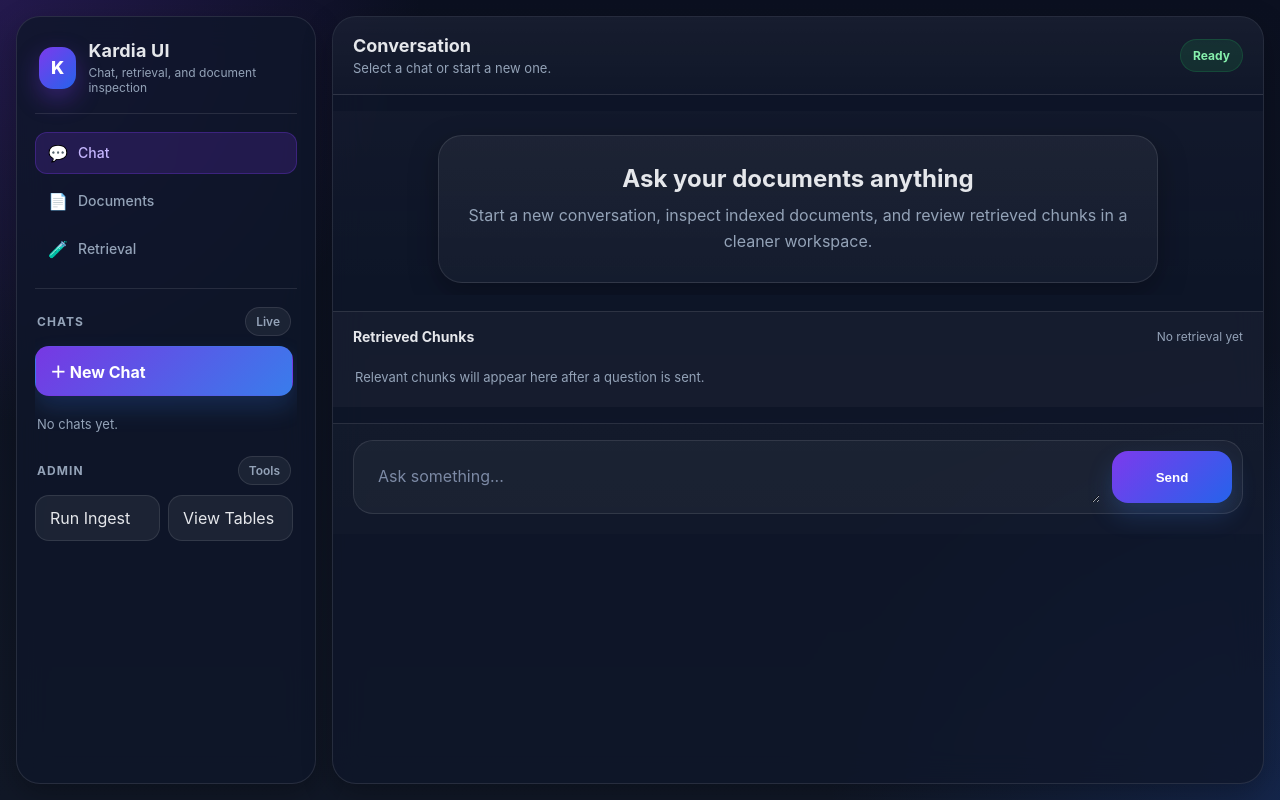
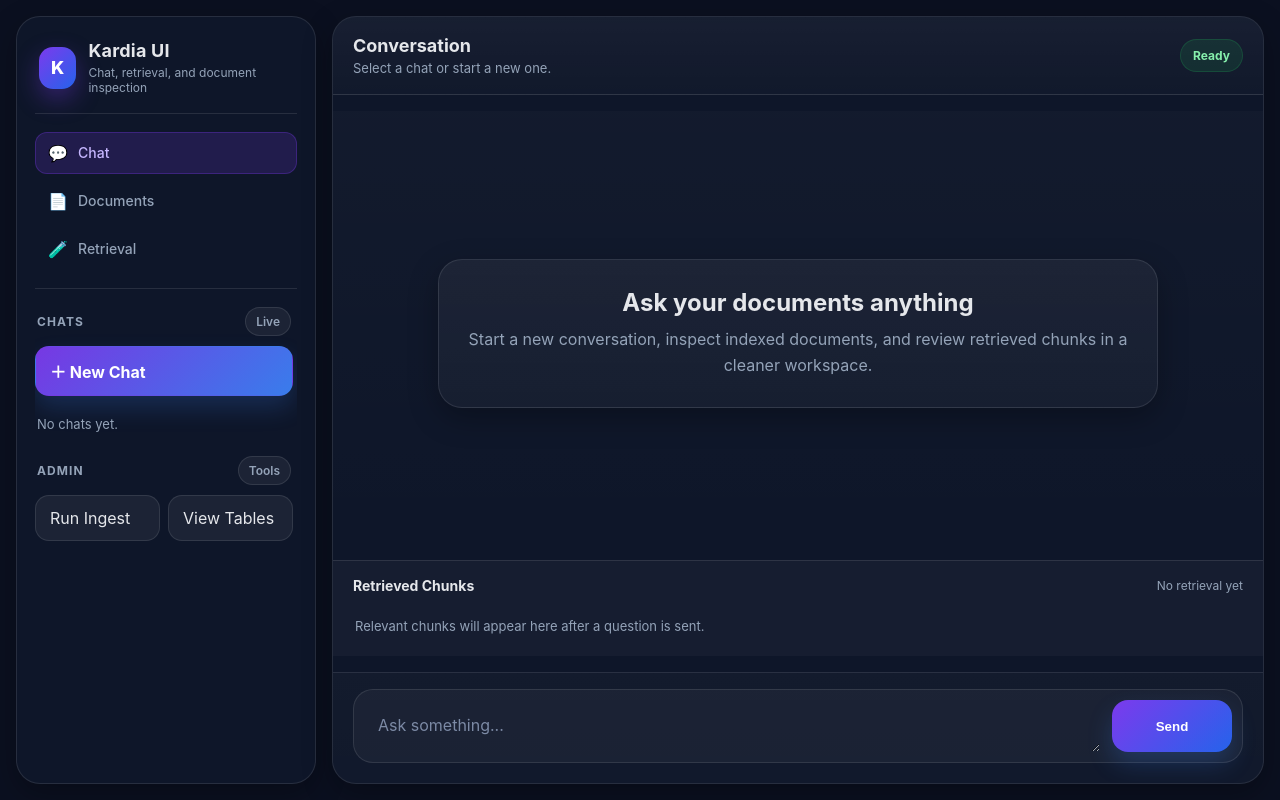
Before and after one commit to crossjbeer/kardia, a FastAPI app: page / in a window 1280 px wide. Run offline with FastAPI, Linux system fonts and the light colour scheme; data that the repository does not hold is empty.

Commit message:
Fixing crazy rendering bug

```diff
--- a/kardia/app/static/css/styles.css
+++ b/kardia/app/static/css/styles.css
@@ -28,10 +28,20 @@ body {
   height: 100%;
   font-family: Inter, ui-sans-serif, system-ui, -apple-system, BlinkMacSystemFont, "Segoe UI", sans-serif;
   color: var(--text);
+  background: #0b1020;
+}
+
+/* Fixed background gradient — paints once, never repaints on resize */
+body::before {
+  content: "";
+  position: fixed;
+  inset: 0;
   background:
     radial-gradient(circle at top left, rgba(124, 58, 237, 0.22), transparent 28%),
     radial-gradient(circle at bottom right, rgba(37, 99, 235, 0.18), transparent 30%),
     linear-gradient(180deg, #0b1020 0%, #111827 100%);
+  z-index: -1;
+  pointer-events: none;
 }
 
 body {
@@ -51,9 +61,7 @@ body {
 
 .sidebar,
 .main-panel {
-  backdrop-filter: blur(16px);
-  -webkit-backdrop-filter: blur(16px);
-  background: var(--panel);
+  background: rgba(15, 23, 42, 0.97);
   border: 1px solid var(--border);
   box-shadow: var(--shadow);
 }
@@ -520,6 +528,7 @@ body {
   display: flex;
   flex-direction: column;
   gap: 14px;
+  flex: 1;
   min-height: 0;
   background: linear-gradient(180deg, rgba(255,255,255,0.02), rgba(255,255,255,0.00));
 }
```
